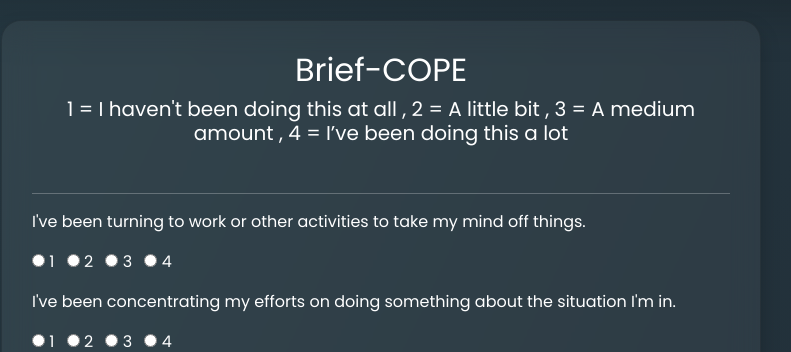
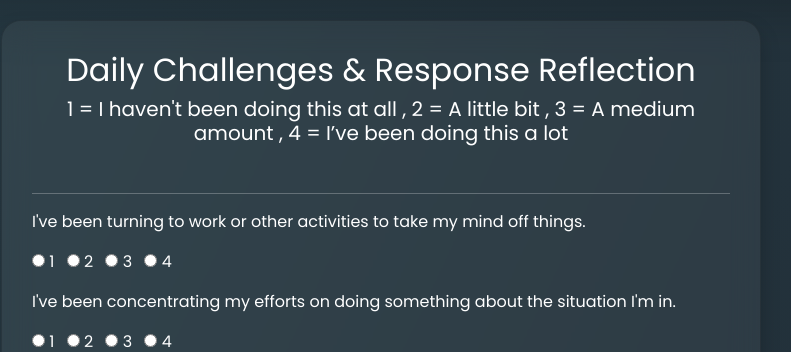
Before and after one commit to biku34/nextniche, a PHP site: page /test9.php in a window 1280 px wide. Shown: the part 96-448 px from the top of the page, without its empty margins (259-1050 px from the left). Run offline with PHP 8.4, Linux system fonts and the light colour scheme; the visitor is signed in with stand-in values (Sample User, id 1).

Commit message:
Update test9.php

```diff
--- a/military/test9.php
+++ b/military/test9.php
@@ -65,7 +65,7 @@
     </nav>
     <div class="container">
         <div class="card">
-            <h2 class="text-center">Brief-COPE</h2>
+            <h2 class="text-center">Daily Challenges & Response Reflection </h2>
             <h5 class="text-center">1 = I haven't been
             doing this at all , 2 = A little bit , 3 = A medium amount , 4 = I’ve been doing
             this a lot  <br><br>
```
